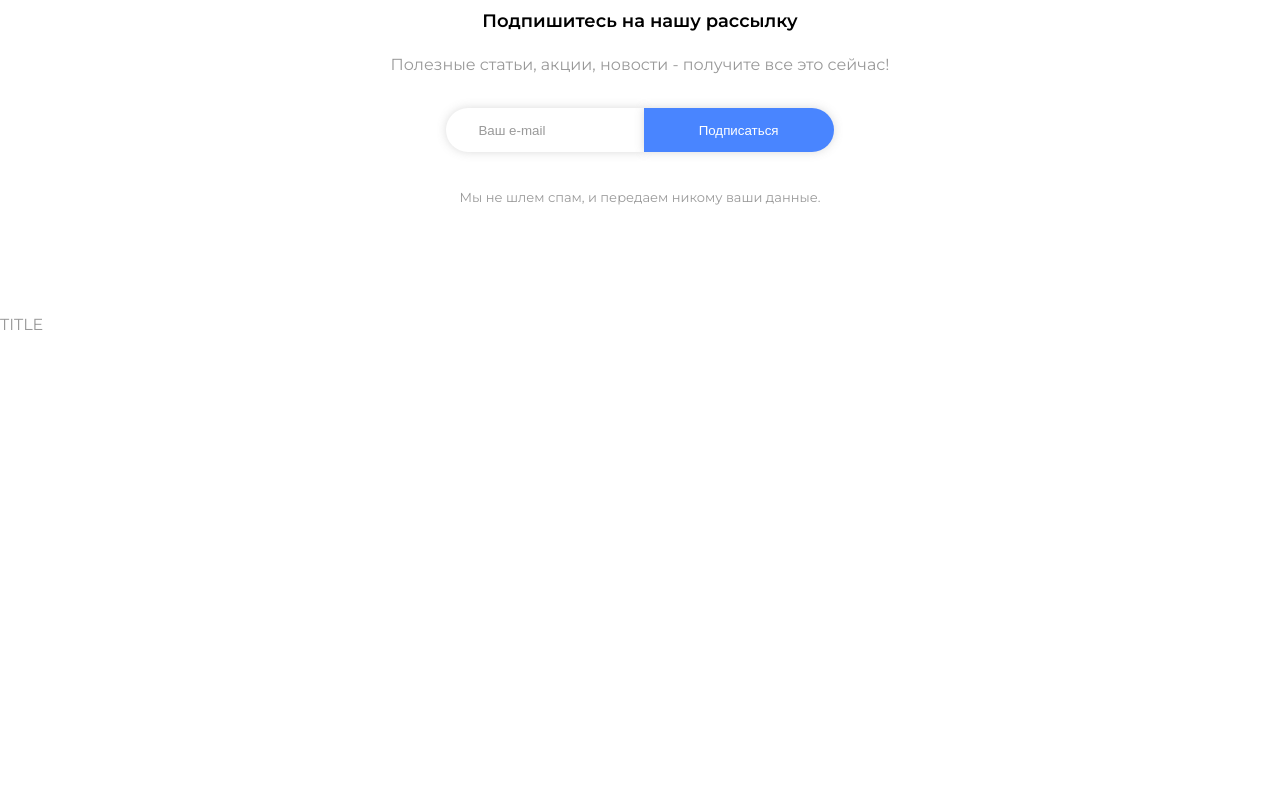
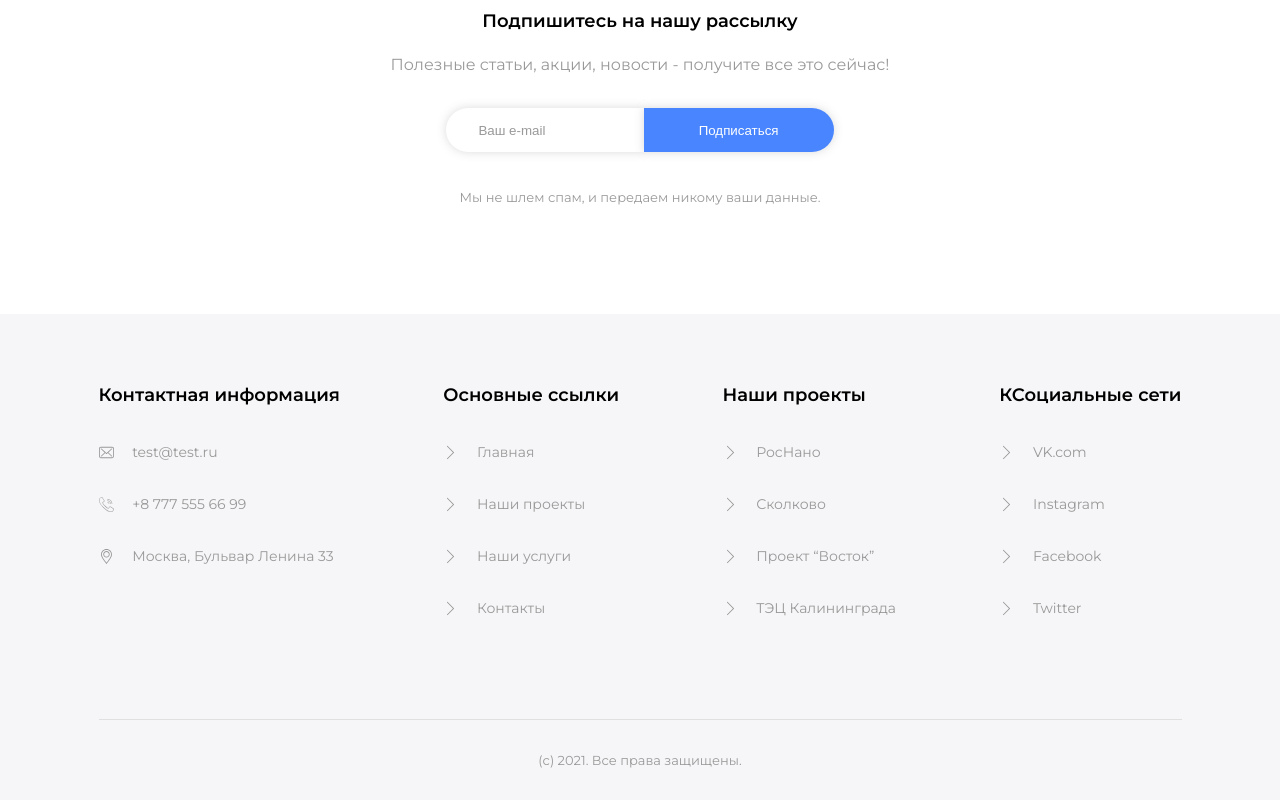
Before and after one commit to AlexandrCherednichenko/IT, a plain HTML site: page index.html in a window 1280 px wide. Shown: the part 4848-5648 px from the top of the page. Before the commit the page ends 5184 px from the top, so only its background shows below. Drawn offline with Linux system fonts and the light colour scheme.

Commit message:
commit_3

```diff
--- a/index.html
+++ b/index.html
@@ -187,9 +187,7 @@
         </div>
     </section>
 
-    <h1>TITLE</h1>
-
-    <!-- <footer class="footer">
+    <footer class="footer">
         <div class="container">
             <div class="footer_inner">
                 <div class="footer_menu">
@@ -278,7 +276,7 @@
             </div>
             <p class="footer_description">(с) 2021. Все права защищены.</p>
         </div>
-    </footer> -->
+    </footer>
 
     <script src="js/jquery-3.5.1.min.js"></script>
     <script src="js/jquery.fancybox.min.js"></script>
```
